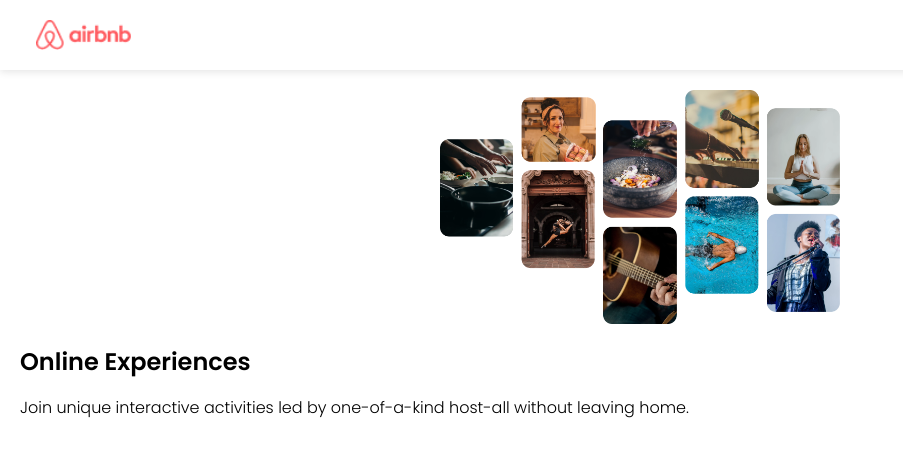
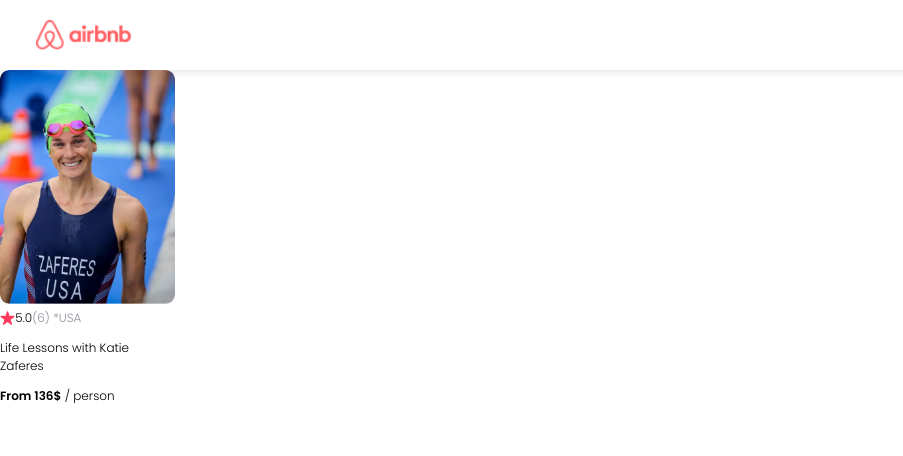
Before and after one commit to WizardMode/airbnb-clone, a React (Create React App) app: page / in a window 1280 px wide. Shown: the top 456 px of the page, without its empty margins (0-903 px from the left). Built offline with nearby package versions, Linux system fonts and the light colour scheme.

Commit message:
Card component

```diff
--- a/src/App.css
+++ b/src/App.css
@@ -12,6 +12,13 @@
   display: flex;
   padding: 20px 36px;
   box-shadow: 0px 2.98256px 7.4564px rgba(0, 0, 0, 0.1);
+}
+
+.bold {
+  font-weight: bold;
+}
+.gray {
+  color: #918E9B;
 }
 
 .nav-logo {
@@ -39,3 +46,22 @@
 .hero-text {
   margin-top: 0;
 }
+
+.card {
+  width: 175px;
+  font-size: 12px;
+}
+
+.card-image {
+  width: 100%;
+  border-radius: 9px;;
+}
+
+.card-stats {
+  display: flex;
+  align-items: center;
+}
+
+.card-star {
+  height: 14px;
+}
--- a/src/App.js
+++ b/src/App.js
@@ -1,13 +1,15 @@
 import React from "react";
 import Navbar from "./components/Navbar";
 import Hero from "./components/Hero";
+import Card from "./components/Card";
 import './App.css';
 
 function App() {
   return (
     <div>
       <Navbar />
-      <Hero />
+      {/*<Hero />*/}
+      <Card />
     </div>
   );
 }
--- /dev/null
+++ b/src/components/Card.js
@@ -0,0 +1,21 @@
+import React from "react";
+import photo from "../images/katie-zaferes.png";
+import star from "../images/Star.png";
+
+function Card(props) {
+    return (
+        <div className="card">
+            <img src={photo} className="card-image" />
+            <div className="card-stats">
+                <img src={star} className="card-star" />
+                <span>5.0</span>
+                <span className="gray">(6) * </span>
+                <span className="gray">USA</span>
+            </div>
+            <p>Life Lessons with Katie Zaferes</p>
+            <p><span className="bold">From 136$</span> / person</p>
+        </div>
+    )
+}
+
+export default Card;
```
Also changed, not shown: src/images/Star.png (added), src/images/katie-zaferes.png (added).
